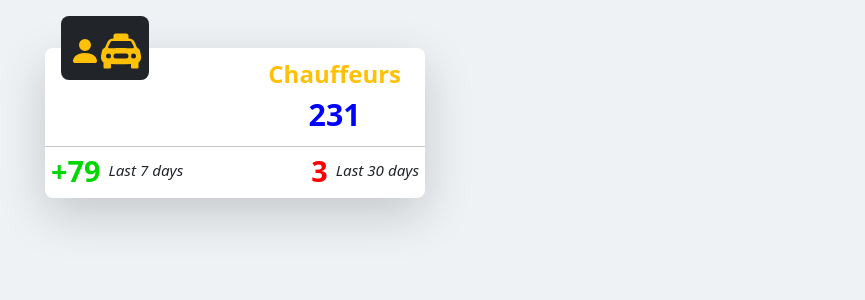
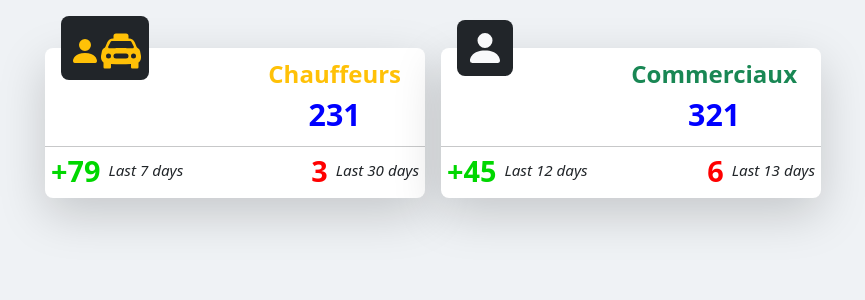
Before and after one commit to franktabs/taxi-web, a React (Create React App) app: page / in a window 1280 px wide. Shown: the top 300 px of the page, without its empty margins (3-868 px from the left). Built offline with nearby package versions, Linux system fonts and the light colour scheme.

Commit message:
ajout context modal

```diff
--- /dev/null
+++ b/src/components/icons/userSingle/IconFloatUser.tsx
@@ -0,0 +1,22 @@
+
+import React from 'react'
+import { PropsWithChildren } from 'react';
+
+
+type Props = PropsWithChildren<
+    {
+        className?: string,
+    }
+> ;
+
+export default function IconFloatUser({children, className}:Props) {
+  return (
+      <div className={" d-inline-block " + className} >
+          <p className="bg-dark text-light d-flex justify-content-center align-items-center p-2 rounded-3"  >
+              <span>
+                  {children}
+              </span>
+          </p>
+      </div>
+  )
+}
--- a/src/pages/Dashboard.tsx
+++ b/src/pages/Dashboard.tsx
@@ -6,6 +6,7 @@ import IconChauffeur from './../components/icons/chauffeurs/IconChauffeur';
 import { styled } from "styled-components";
 import CardUser from "../components/cards/user/CardUser";
 import { PropsDataUser } from "../components/cards/user/CardUser";
+import IconFloatUser from "../components/icons/userSingle/IconFloatUser";
 
 
 
@@ -30,15 +31,32 @@ const initChauffeurs: PropsDataUser = {
 
 }
 
+const initCommercial: PropsDataUser = {
+    title: { nom: "Commerciaux", className: "text-success" },
+    data: {
+        nbr: 321,
+        nv: 45,
+        rfs: 6
+    },
+    dates: { date1: "Last 12 days", date2: "Last 13 days" },
+
+}
+
+
+
 
 const Dashboard: FunctionComponent = () => {
 
     const [dataCartChauffeur, setDataCartChauffeur] = useState<PropsDataUser>(initChauffeurs);
 
+    const [dataCartCommercial, setDataCartCommercial] = useState<PropsDataUser>(initCommercial);
 
 
     const handleClick = useCallback((event: MouseEvent) => {
         console.log("object clicked");
+        console.log(event.currentTarget);
+        console.log("------------");
+        console.log(event.target);
     }, []);
     const handleClick2 = useCallback((event: MouseEvent) => {
         console.log("object clicked");
@@ -53,7 +71,11 @@ const Dashboard: FunctionComponent = () => {
                     <IconChauffeur className=" translate-middle-y ms-2" />
                 </CardUser>
 
-
+                <CardUser {...initCommercial} >
+                    <IconFloatUser className=" translate-middle-y ms-2" >
+                        <BsFillPersonFill className=" fs-1" />
+                    </IconFloatUser>
+                </CardUser>
 
             </div>
 
```
Also changed, not shown: src/components/table/tableUser.tsx (added, +37 -0 lines), src/context/ModalProvider.tsx (added, +29 -0 lines).
